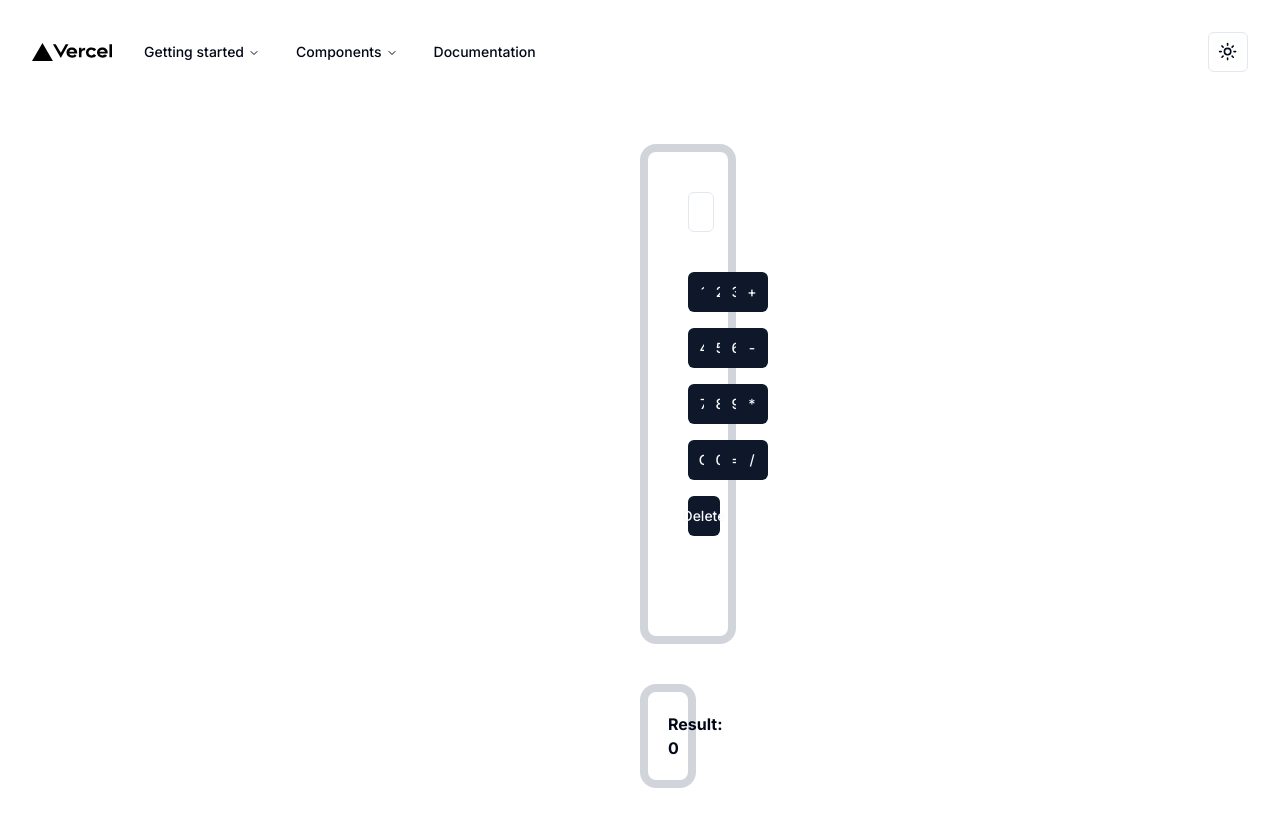
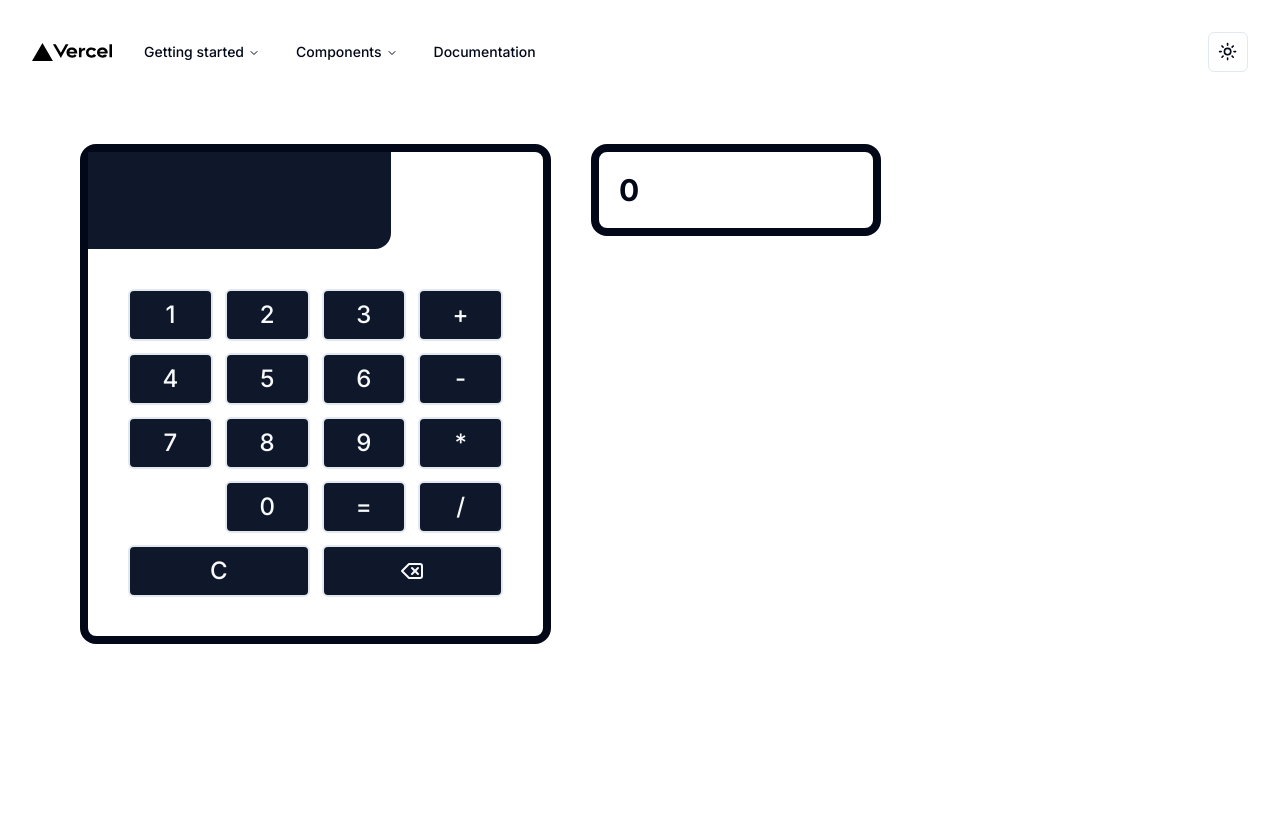
Before and after one commit to FerLS/NextLearn, a Next.js app: page /calculator in a window 1280 px wide. After the commit the page ends 800 px from the top, so only its background shows below. Built offline with nearby package versions, Linux system fonts and the light colour scheme.

Commit message:
mejor calc

```diff
--- a/src/app/calculator/page.tsx
+++ b/src/app/calculator/page.tsx
@@ -4,6 +4,7 @@ import React, { useState } from 'react';
 
 import { Input } from '@/components/ui/input';
 import { Button } from '@/components/ui/button';
+import { Delete } from 'lucide-react';
 export default function Calculator() {
     const [result, setResult] = useState<number>(0);
     const [input, setInput] = useState<string>('');
@@ -18,10 +19,13 @@ export default function Calculator() {
 
     const handleEqualClick = () => {
         try {
+
             setResult(eval(input));
         } catch (error) {
             setResult(0);
         }
+        setInput('');
+
     };
 
     const handleClearClick = () => {
@@ -34,31 +38,31 @@ export default function Calculator() {
     };
 
     return (
-        <main className='p-10 space-y-10 mx-[600px]'>
-            <div className='  border-[8px] border-gray-300 rounded-2xl p-10 h-[500px]'>
-                <Input className='mb-10' type="text" value={input} readOnly />
-                <div className="grid grid-cols-4 gap-4 flex place-content-stretch  ">
-                    <Button className="transition hover:invert hover:border-2 duration-200 " onClick={() => handleNumberClick(1)}>1</Button>
-                    <Button className="transition hover:invert hover:border-2 duration-200 " onClick={() => handleNumberClick(2)}>2</Button>
-                    <Button className="transition hover:invert hover:border-2 duration-200 " onClick={() => handleNumberClick(3)}>3</Button>
-                    <Button className="transition hover:invert hover:border-2 duration-200 " onClick={() => handleOperatorClick('+')}>+</Button>
-                    <Button className="transition hover:invert hover:border-2 duration-200 " onClick={() => handleNumberClick(4)}>4</Button>
-                    <Button className="transition hover:invert hover:border-2 duration-200 " onClick={() => handleNumberClick(5)}>5</Button>
-                    <Button className="transition hover:invert hover:border-2 duration-200 " onClick={() => handleNumberClick(6)}>6</Button>
-                    <Button className="transition hover:invert hover:border-2 duration-200 " onClick={() => handleOperatorClick('-')}>-</Button>
-                    <Button className="transition hover:invert hover:border-2 duration-200 " onClick={() => handleNumberClick(7)}>7</Button>
-                    <Button className="transition hover:invert hover:border-2 duration-200 " onClick={() => handleNumberClick(8)}>8</Button>
-                    <Button className="transition hover:invert hover:border-2 duration-200 " onClick={() => handleNumberClick(9)}>9</Button>
-                    <Button className="transition hover:invert hover:border-2 duration-200 " onClick={() => handleOperatorClick('*')}>*</Button>
-                    <Button className="transition hover:invert hover:border-2 duration-200 " onClick={() => handleClearClick()}>C</Button>
-                    <Button className="transition hover:invert hover:border-2 duration-200 " onClick={() => handleNumberClick(0)}>0</Button>
-                    <Button className="transition hover:invert hover:border-2 duration-200 " onClick={() => handleEqualClick()}>=</Button>
-                    <Button className="transition hover:invert hover:border-2 duration-200 " onClick={() => handleOperatorClick('/')}>/</Button>
-                    <Button className="transition hover:invert hover:border-2 duration-200 " onClick={() => handleDeleteClick()}>Delete</Button>
+        <main className='p-10 ml-10 flex space-x-10'>
+            <div className=' border-[8px]  border-[--primary] rounded-2xl h-[500px] z-5'>
+                <Input className='border-[0px] w-2/3 h-1/5 rounded-br-2xl rounded-t-[0px] rounded-l-[0px] text-secondary ring-[0px] bg-primary font-bold text-3xl ' type="text" value={input} readOnly />
+                <div className="grid grid-cols-4 gap-3 h-4/5  p-10">
+                    <Button className="transition hover:invert border-2 duration-200  size-18   text-2xl " onClick={() => handleNumberClick(1)}>1</Button>
+                    <Button className="transition hover:invert border-2 duration-200  size-18  text-2xl" onClick={() => handleNumberClick(2)}>2</Button>
+                    <Button className="transition hover:invert border-2 duration-200  size-18  text-2xl" onClick={() => handleNumberClick(3)}>3</Button>
+                    <Button className="transition hover:invert border-2 duration-200  size-18  text-2xl" onClick={() => handleOperatorClick('+')}>+</Button>
+                    <Button className="transition hover:invert border-2 duration-200  size-18  text-2xl" onClick={() => handleNumberClick(4)}>4</Button>
+                    <Button className="transition hover:invert border-2 duration-200  size-18  text-2xl" onClick={() => handleNumberClick(5)}>5</Button>
+                    <Button className="transition hover:invert border-2 duration-200  size-18  text-2xl" onClick={() => handleNumberClick(6)}>6</Button>
+                    <Button className="transition hover:invert border-2 duration-200  size-18  text-2xl" onClick={() => handleOperatorClick('-')}>-</Button>
+                    <Button className="transition hover:invert border-2 duration-200  size-18  text-2xl" onClick={() => handleNumberClick(7)}>7</Button>
+                    <Button className="transition hover:invert border-2 duration-200  size-18  text-2xl" onClick={() => handleNumberClick(8)}>8</Button>
+                    <Button className="transition hover:invert border-2 duration-200  size-18  text-2xl" onClick={() => handleNumberClick(9)}>9</Button>
+                    <Button className="transition hover:invert border-2 duration-200  size-18  text-2xl" onClick={() => handleOperatorClick('*')}>*</Button>
+                    <Button className="transition hover:invert border-2 duration-200  size-18  text-2xl col-start-2" onClick={() => handleNumberClick(0)}>0</Button>
+                    <Button className="transition hover:invert border-2 duration-200  size-18  text-2xl" onClick={() => handleEqualClick()}>=</Button>
+                    <Button className="transition hover:invert border-2 duration-200  size-18  text-2xl" onClick={() => handleOperatorClick('/')}>/</Button>
+                    <Button className="transition hover:invert border-2 duration-200  size-18  text-2xl col-span-2" onClick={() => handleClearClick()}>C</Button>
+                    <Button className="transition hover:invert border-2 duration-200  size-18  text-2xl col-span-2 col-start-3" onClick={() => handleDeleteClick()}><Delete /></Button>
                 </div>
             </div>
-            <div className='border-[8px] border-gray-300 rounded-2xl p-5'>
-                <span className='font-bold text-left'>Result: {result}</span>
+            <div className='border-[8px] border-[--primary] rounded-2xl p-5 h-1/5 w-1/4'>
+                <span className='font-bold text-left font-bold text-3xl'>{result}</span>
             </div>
         </main >
     );
--- a/src/components/DemoCard.tsx
+++ b/src/components/DemoCard.tsx
@@ -13,11 +13,10 @@ import { Button } from "@/components/ui/button";
 interface DemoCardProps {
     title?: React.ReactNode;
     description?: string;
-    footer?: string;
     link?: string;
 }
 
-export function DemoCard({ title = <p>Title</p>, description = "Card Description", footer = "Card Footer", link = "null" }: DemoCardProps) {
+export function DemoCard({ title = <p>Title</p>, description = "Card Description", link = "null" }: DemoCardProps) {
     return (
 
 
@@ -37,7 +36,7 @@ export function DemoCard({ title = <p>Title</p>, description = "Card Description
                             window.location.href = link
                         }}
 
-                    >{footer}</Button>
+                    >Try  &rarr;</Button>
 
                 </CardFooter>
             </Card>
--- a/src/components/ui/input.tsx
+++ b/src/components/ui/input.tsx
@@ -3,7 +3,7 @@ import * as React from "react"
 import { cn } from "@/lib/utils"
 
 export interface InputProps
-  extends React.InputHTMLAttributes<HTMLInputElement> {}
+  extends React.InputHTMLAttributes<HTMLInputElement> { }
 
 const Input = React.forwardRef<HTMLInputElement, InputProps>(
   ({ className, type, ...props }, ref) => {
```
